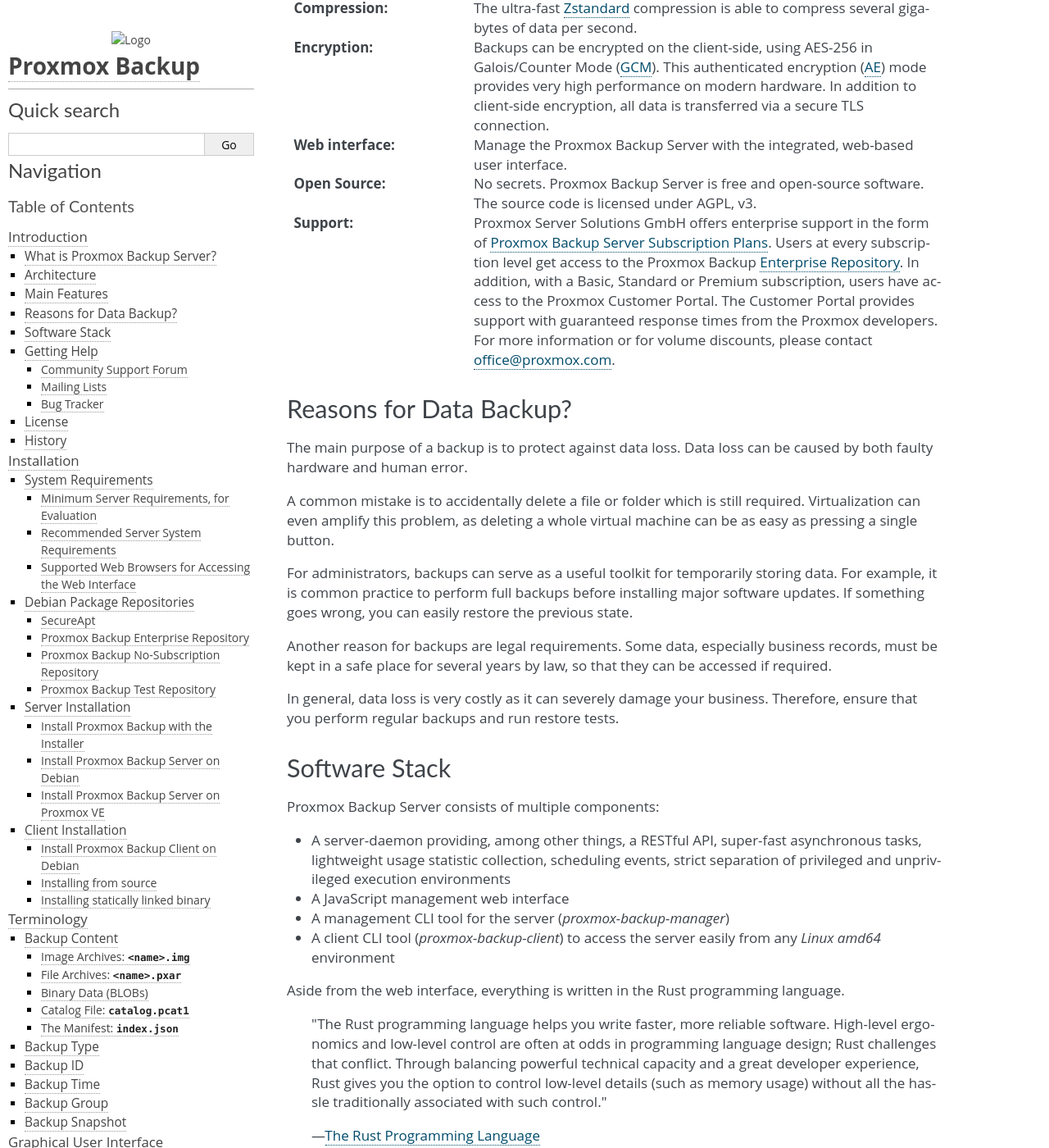
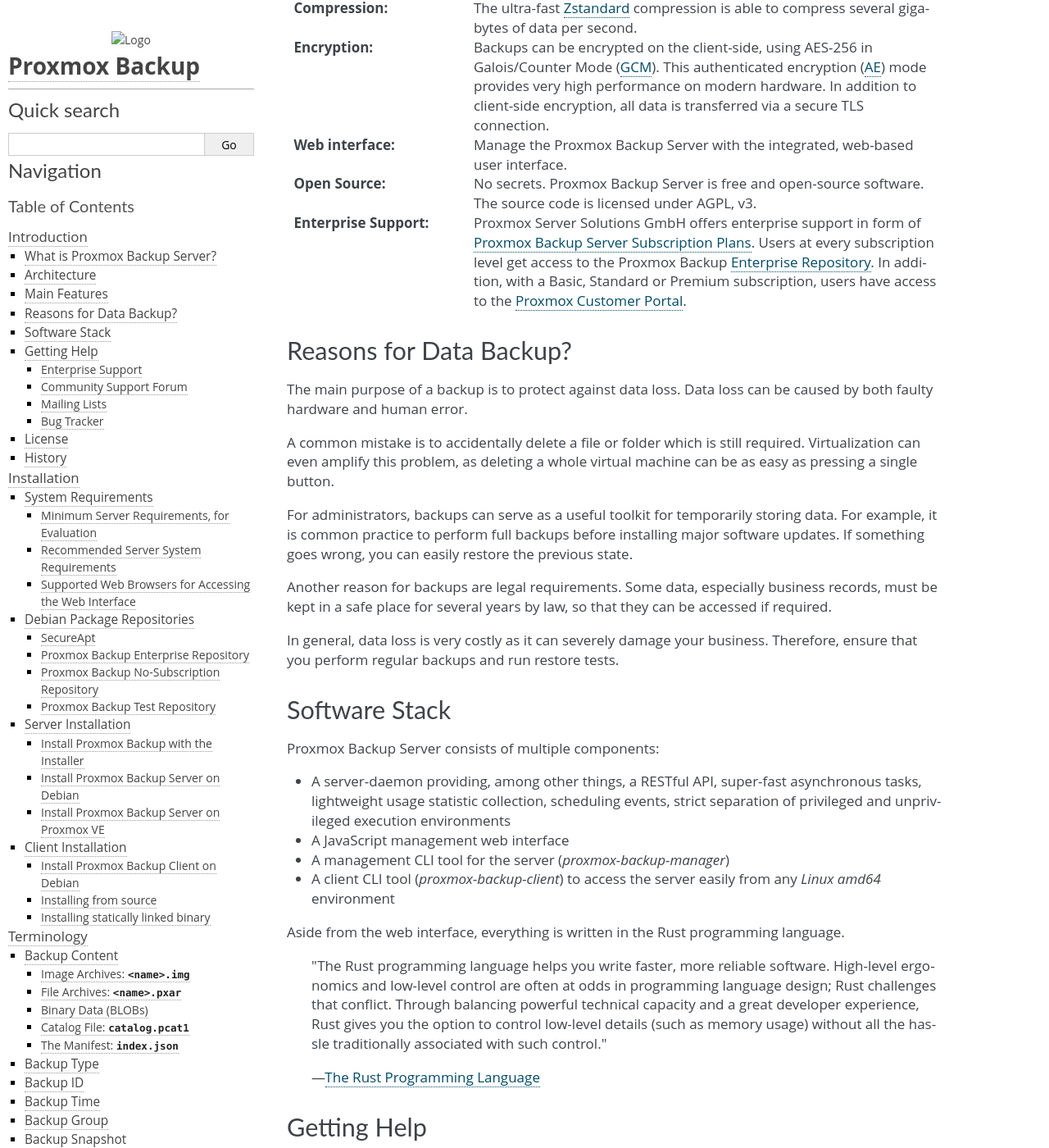
Before and after one commit to proxmox/proxmox-backup, a Sphinx documentation site: the page built from docs/introduction.rst, in a window 1280 px wide and 1400 px high, scrolled down 1181 px. Shown: the whole window at 82% size. Built offline with Sphinx 7.4.7, drawn with Linux system fonts in a browser that asks for light colours; some of the changed text lies outside the part shown.

Commit message:
docs: fix linking, avoid over long text in main feature list
The main feature list should provide a short overview of the, well,
main features. While enterprise support *is* a main and important
feature, it's not the place here to describe things like personal
volume/ngo/... offers and the like.

Move parts of it to getting help, which lacked mentioning the
enterprise support too and is a good place to describe the customer
portal.

Signed-off-by: Thomas Lamprecht <t.lamprecht@proxmox.com>

```diff
--- a/docs/introduction.rst
+++ b/docs/introduction.rst
@@ -76,15 +76,13 @@
 :Open Source: No secrets. Proxmox Backup Server is free and open-source
    software. The source code is licensed under AGPL, v3.
 
-:Support: Proxmox Server Solutions GmbH offers enterprise support in the form of
-   `Proxmox Backup Server Subscription Plans
+:Enterprise Support: Proxmox Server Solutions GmbH offers enterprise support in
+   form of `Proxmox Backup Server Subscription Plans
    <https://www.proxmox.com/en/proxmox-backup-server/pricing>`_. Users at every
-   subscription level get access to the Proxmox Backup `Enterprise Repository
-   <https://192.168.23.140:8007/docs/package-repositories.html#proxmox-backup-enterprise-repository>`_.
-   In addition, with a Basic, Standard or Premium subscription, users have
-   access to the Proxmox Customer Portal. The Customer Portal provides support
-   with guaranteed response times from the Proxmox developers. For more
-   information or for volume discounts, please contact office@proxmox.com.
+   subscription level get access to the Proxmox Backup :ref:`Enterprise
+   Repository <sysadmin_package_repos_enterprise>`. In addition, with a Basic,
+   Standard or Premium subscription, users have access to the :ref:`Proxmox
+   Customer Portal <get_help_enterprise_support>`.
 
 
 Reasons for Data Backup?
@@ -140,6 +138,17 @@
 
 Getting Help
 ------------
+
+.. _get_help_enterprise_support:
+
+Enterprise Support
+~~~~~~~~~~~~~~~~~~
+
+Users with a `Proxmox Backup Server Basic, Standard or Premium Subscription Plan
+<https://www.proxmox.com/en/proxmox-backup-server/pricing>`_ have access to the
+Proxmox Customer Portal. The Customer Portal provides support with guaranteed
+response times from the Proxmox developers.
+For more information or for volume discounts, please contact office@proxmox.com.
 
 Community Support Forum
 ~~~~~~~~~~~~~~~~~~~~~~~
--- a/docs/package-repositories.rst
+++ b/docs/package-repositories.rst
@@ -69,6 +69,8 @@
 
  f3f6c5a3a67baf38ad178e5ff1ee270c /etc/apt/trusted.gpg.d/proxmox-ve-release-6.x.gpg
 
+.. _sysadmin_package_repos_enterprise:
+
 `Proxmox Backup`_ Enterprise Repository
 ~~~~~~~~~~~~~~~~~~~~~~~~~~~~~~~~~~~~~~~
 
```
